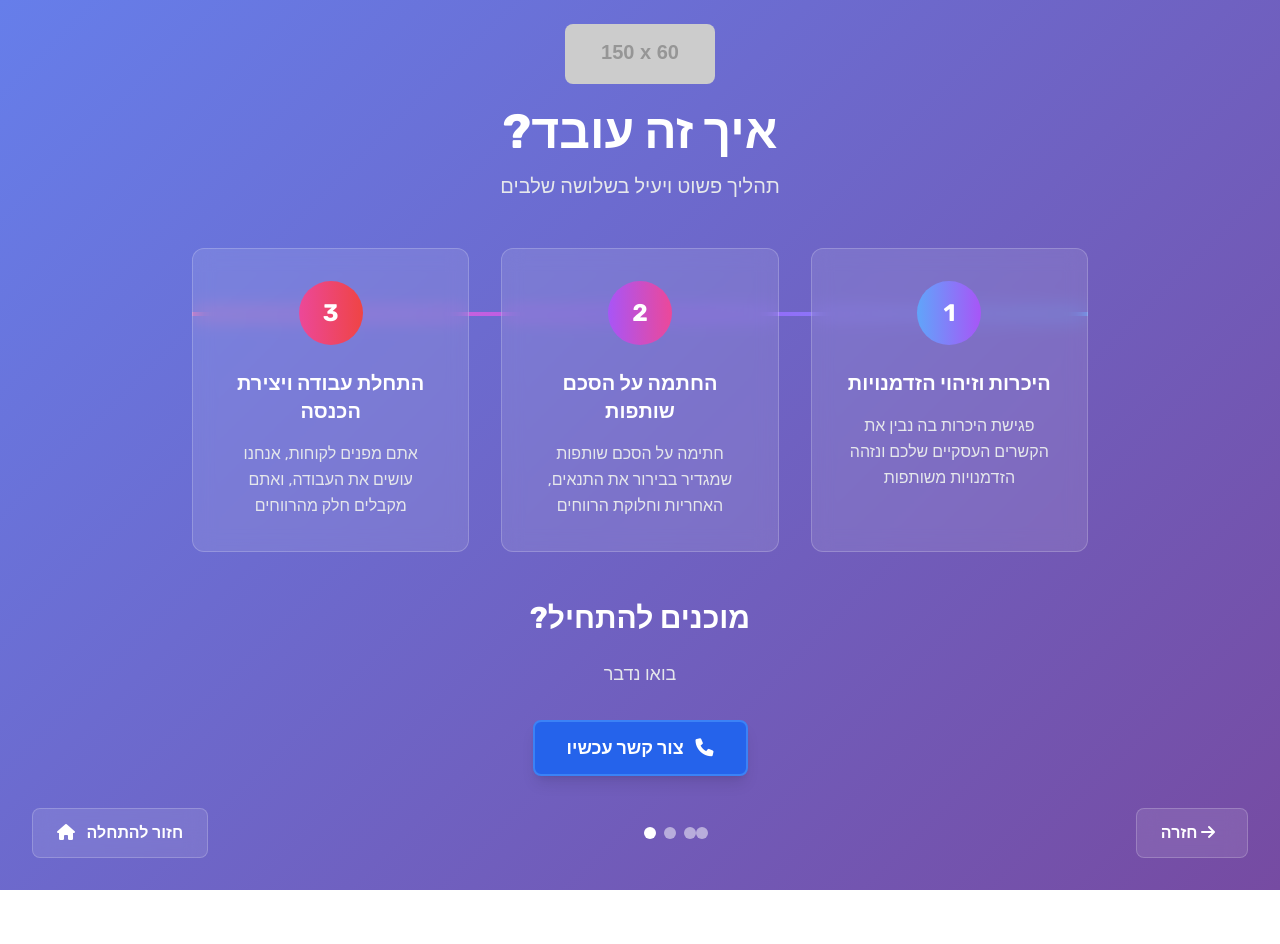
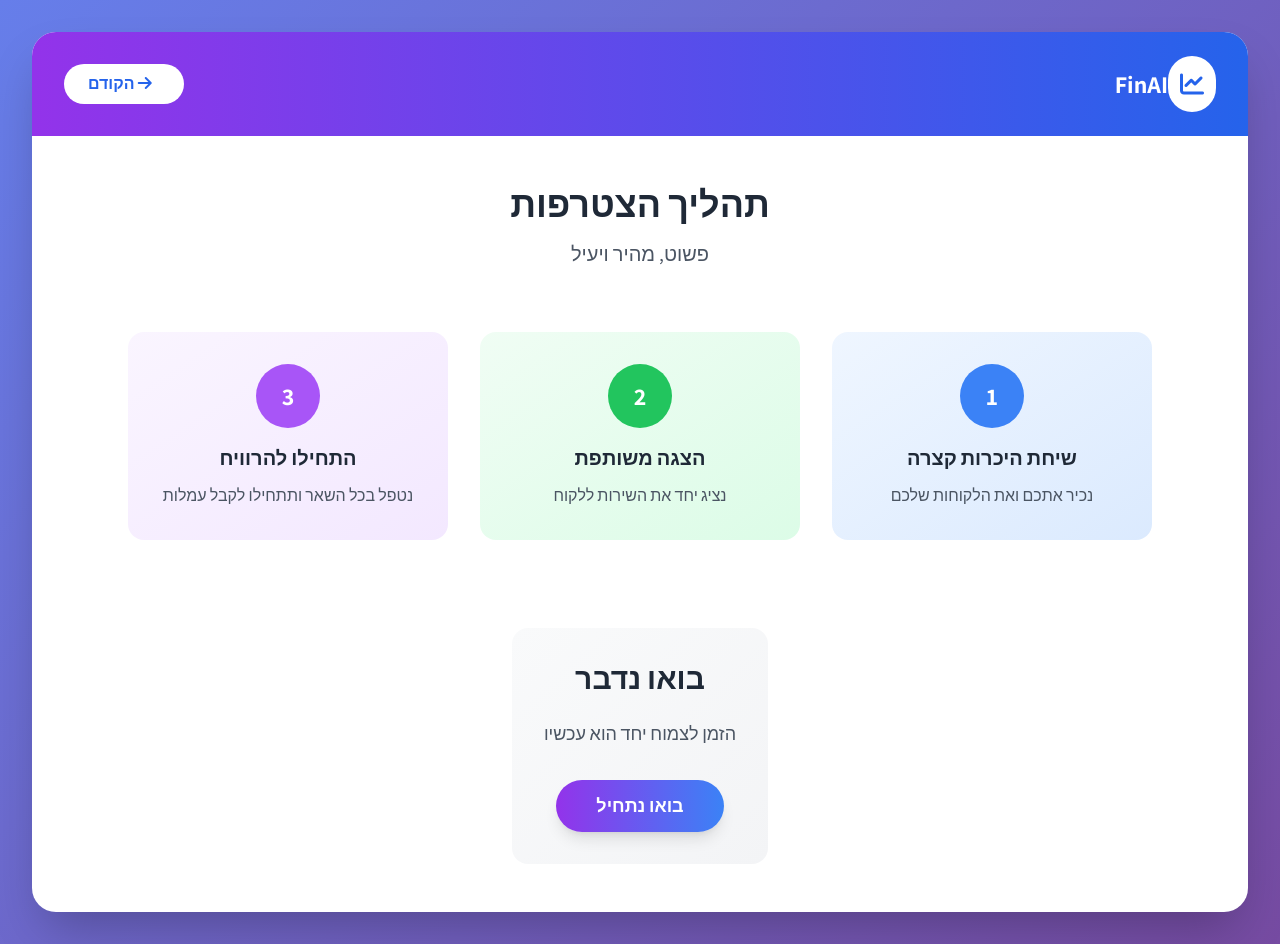
Before and after one commit to nitzanFinAI/FinAI-Partnership, a plain HTML site: page slide4.html in a window 1280 px wide. Before the commit the page ends 890 px from the top, so only its background shows below. Drawn offline with nearby package versions, Linux system fonts and the light colour scheme; placeholder pictures from the web are drawn by us.

Commit message:
slide4.html

```diff
--- a/slide4.html
+++ b/slide4.html
@@ -1,109 +1,124 @@
+
 <!DOCTYPE html>
 <html lang="he" dir="rtl">
 <head>
     <meta charset="UTF-8">
     <meta name="viewport" content="width=device-width, initial-scale=1.0">
-    <title>FinAI - בואו נתחיל</title>
-    <link href="https://fonts.googleapis.com/css2?family=Rubik:wght@300;400;500;600;700;800&display=swap" rel="stylesheet">
+    <title>FinAI - תהליך הצטרפות</title>
+    <script src="https://cdn.tailwindcss.com"></script>
     <link href="https://cdnjs.cloudflare.com/ajax/libs/font-awesome/6.0.0/css/all.min.css" rel="stylesheet">
-    <script src="https://cdn.tailwindcss.com"></script>
+    <link href="https://fonts.googleapis.com/css2?family=Assistant:wght@200;300;400;500;600;700;800&display=swap" rel="stylesheet">
     <style>
-        body { font-family: 'Rubik', sans-serif; }
-        .gradient-bg { background: linear-gradient(135deg, #667eea 0%, #764ba2 100%); }
-        .glass { background: rgba(255, 255, 255, 0.1); backdrop-filter: blur(10px); border: 1px solid rgba(255, 255, 255, 0.2); }
+        * {
+            font-family: 'Assistant', sans-serif;
+        }
+
+        .gradient-bg {
+            background: linear-gradient(135deg, #667eea 0%, #764ba2 100%);
+        }
+
+        .card-hover {
+            transition: all 0.3s ease;
+        }
+
+        .card-hover:hover {
+            transform: translateY(-5px);
+            box-shadow: 0 20px 40px rgba(0,0,0,0.1);
+        }
+
+        .animate-fade-in {
+            animation: fadeIn 0.8s ease-in;
+        }
+
+        @keyframes fadeIn {
+            from { opacity: 0; transform: translateY(20px); }
+            to { opacity: 1; transform: translateY(0); }
+        }
+
+        .text-shadow {
+            text-shadow: 2px 2px 4px rgba(0,0,0,0.3);
+        }
     </style>
 </head>
-<body class="gradient-bg min-h-screen flex flex-col">
-    <!-- Header עם לוגו -->
-    <header class="text-center py-6">
-        <img src="https://via.placeholder.com/150x60/ffffff/000000?text=FinAI" alt="FinAI Logo" class="mx-auto rounded-lg">
-    </header>
+<body class="gradient-bg min-h-screen flex items-center justify-center p-8">
+    <div class="max-w-7xl w-full bg-white rounded-3xl shadow-2xl overflow-hidden animate-fade-in">
+        <!-- Header with Logo -->
+        <div class="bg-gradient-to-l from-blue-600 to-purple-600 px-8 py-6 flex justify-between items-center">
+            <div class="flex items-center space-x-4">
+                <div class="bg-white rounded-full p-3">
+                    <i class="fas fa-chart-line text-2xl text-blue-600"></i>
+                </div>
+                <h1 class="text-2xl font-bold text-white">FinAI</h1>
+            </div>
 
-    <!-- תוכן ראשי -->
-    <main class="flex-1 flex flex-col items-center justify-center px-8">
-        <h1 class="text-5xl font-bold text-white mb-4 text-center">
-            איך זה עובד?
-        </h1>
-        <p class="text-xl text-gray-200 mb-12 text-center">
-            תהליך פשוט ויעיל בשלושה שלבים
-        </p>
+<div class="flex justify-start">
+    <a href="slide3.html" class="bg-white text-blue-600 px-6 py-2 rounded-full font-semibold hover:bg-blue-50 transition duration-300">
+        <i class="fas fa-arrow-right mr-2"></i> הקודם
+    </a>
+</div>
 
-        <!-- תהליך בשלושה שלבים -->
-        <div class="max-w-4xl w-full mb-12">
-            <div class="relative">
-                <!-- קו חיבור -->
-                <div class="absolute top-16 right-0 left-0 h-1 bg-gradient-to-l from-blue-400 via-purple-500 to-pink-400 hidden md:block"></div>
+        </div>
 
-                <!-- שלבי התהליך -->
-                <div class="grid grid-cols-1 md:grid-cols-3 gap-8 relative z-10">
+        <!-- Content -->
+        <div class="p-12">
 
-                    <!-- שלב 1 -->
-                    <div class="glass rounded-xl p-8 text-center">
-                        <div class="w-16 h-16 bg-gradient-to-r from-blue-400 to-purple-500 rounded-full flex items-center justify-center text-white text-2xl font-bold mx-auto mb-6">
-                            1
-                        </div>
-                        <h3 class="text-xl font-bold text-white mb-4">היכרות וזיהוי הזדמנויות</h3>
-                        <p class="text-gray-200 leading-relaxed">
-                            פגישת היכרות בה נבין את הקשרים העסקיים שלכם ונזהה הזדמנויות משותפות
-                        </p>
-                    </div>
+<div class="text-center mb-16">
+    <h1 class="text-4xl font-bold text-gray-800 mb-4">תהליך הצטרפות</h1>
+    <p class="text-xl text-gray-600">פשוט, מהיר ויעיל</p>
+</div>
 
-                    <!-- שלב 2 -->
-                    <div class="glass rounded-xl p-8 text-center">
-                        <div class="w-16 h-16 bg-gradient-to-r from-purple-500 to-pink-500 rounded-full flex items-center justify-center text-white text-2xl font-bold mx-auto mb-6">
-                            2
-                        </div>
-                        <h3 class="text-xl font-bold text-white mb-4">החתמה על הסכם שותפות</h3>
-                        <p class="text-gray-200 leading-relaxed">
-                            חתימה על הסכם שותפות שמגדיר בבירור את התנאים, האחריות וחלוקת הרווחים
-                        </p>
-                    </div>
-
-                    <!-- שלב 3 -->
-                    <div class="glass rounded-xl p-8 text-center">
-                        <div class="w-16 h-16 bg-gradient-to-r from-pink-500 to-red-500 rounded-full flex items-center justify-center text-white text-2xl font-bold mx-auto mb-6">
-                            3
-                        </div>
-                        <h3 class="text-xl font-bold text-white mb-4">התחלת עבודה ויצירת הכנסה</h3>
-                        <p class="text-gray-200 leading-relaxed">
-                            אתם מפנים לקוחות, אנחנו עושים את העבודה, ואתם מקבלים חלק מהרווחים
-                        </p>
-                    </div>
+<div class="max-w-5xl mx-auto">
+    <!-- Process Steps -->
+    <div class="grid grid-cols-3 gap-8 mb-16">
+        <!-- Step 1 -->
+        <div class="text-center">
+            <div class="bg-gradient-to-br from-blue-50 to-blue-100 p-8 rounded-2xl card-hover mb-6">
+                <div class="bg-blue-500 text-white rounded-full w-16 h-16 flex items-center justify-center mx-auto mb-4">
+                    <span class="text-2xl font-bold">1</span>
                 </div>
+                <h3 class="text-xl font-bold text-gray-800 mb-3">שיחת היכרות קצרה</h3>
+                <p class="text-gray-600">נכיר אתכם ואת הלקוחות שלכם</p>
             </div>
         </div>
 
-        <!-- קריאה לפעולה -->
+        <!-- Step 2 -->
         <div class="text-center">
-            <h2 class="text-3xl font-bold text-white mb-6">מוכנים להתחיל?</h2>
-            <p class="text-lg text-gray-200 mb-8">בואו נדבר</p>
-
-            <!-- כפתור CTA דק יותר -->
-            <button class="bg-blue-600 hover:bg-blue-700 text-white font-bold py-3 px-8 rounded-lg text-lg transition-colors shadow-lg border-2 border-blue-500">
-                <i class="fas fa-phone ml-2"></i>
-                צור קשר עכשיו
-            </button>
-        </div>
-    </main>
-
-    <!-- ניווט -->
-    <nav class="flex justify-between items-center p-8">
-        <button onclick="window.location.href='slide3.html'"
-                class="glass rounded-lg px-6 py-3 text-white font-semibold hover:bg-white hover:text-blue-600 transition-colors">
-            <i class="fas fa-arrow-right mr-2"></i> חזרה
-        </button>
-
-        <div class="flex space-x-2">
-            <span class="w-3 h-3 bg-white rounded-full opacity-50"></span>
-            <span class="w-3 h-3 bg-white rounded-full opacity-50"></span>
-            <span class="w-3 h-3 bg-white rounded-full opacity-50"></span>
-            <span class="w-3 h-3 bg-white rounded-full"></span>
+            <div class="bg-gradient-to-br from-green-50 to-green-100 p-8 rounded-2xl card-hover mb-6">
+                <div class="bg-green-500 text-white rounded-full w-16 h-16 flex items-center justify-center mx-auto mb-4">
+                    <span class="text-2xl font-bold">2</span>
+                </div>
+                <h3 class="text-xl font-bold text-gray-800 mb-3">הצגה משותפת</h3>
+                <p class="text-gray-600">נציג יחד את השירות ללקוח</p>
+            </div>
         </div>
 
-        <button onclick="window.location.href='index.html'"
-                class="glass rounded-lg px-6 py-3 text-white font-semibold hover:bg-white hover:text-blue-600 transition-colors">
-            חזור להתחלה <i class="fas fa-home mr-2"></i>
-        </button>
-    </nav>
+        <!-- Step 3 -->
+        <div class="text-center">
+            <div class="bg-gradient-to-br from-purple-50 to-purple-100 p-8 rounded-2xl card-hover mb-6">
+                <div class="bg-purple-500 text-white rounded-full w-16 h-16 flex items-center justify-center mx-auto mb-4">
+                    <span class="text-2xl font-bold">3</span>
+                </div>
+                <h3 class="text-xl font-bold text-gray-800 mb-3">התחילו להרוויח</h3>
+                <p class="text-gray-600">נטפל בכל השאר ותתחילו לקבל עמלות</p>
+            </div>
+        </div>
+    </div>
+
+    <!-- CTA Section -->
+    <div class="text-center">
+        <div class="bg-gradient-to-br from-gray-50 to-gray-100 p-8 rounded-2xl inline-block">
+            <h2 class="text-3xl font-bold text-gray-800 mb-6">בואו נדבר</h2>
+            <p class="text-lg text-gray-600 mb-8">הזמן לצמוח יחד הוא עכשיו</p>
+
+            <!-- Thin CTA Button -->
+            <div class="bg-gradient-to-l from-blue-500 to-purple-600 text-white px-10 py-3 rounded-full inline-block text-lg font-semibold shadow-lg hover:shadow-xl transition duration-300 cursor-pointer">
+                בואו נתחיל
+            </div>
+        </div>
+    </div>
+</div>
+
+        </div>
+    </div>
 </body>
 </html>
```
